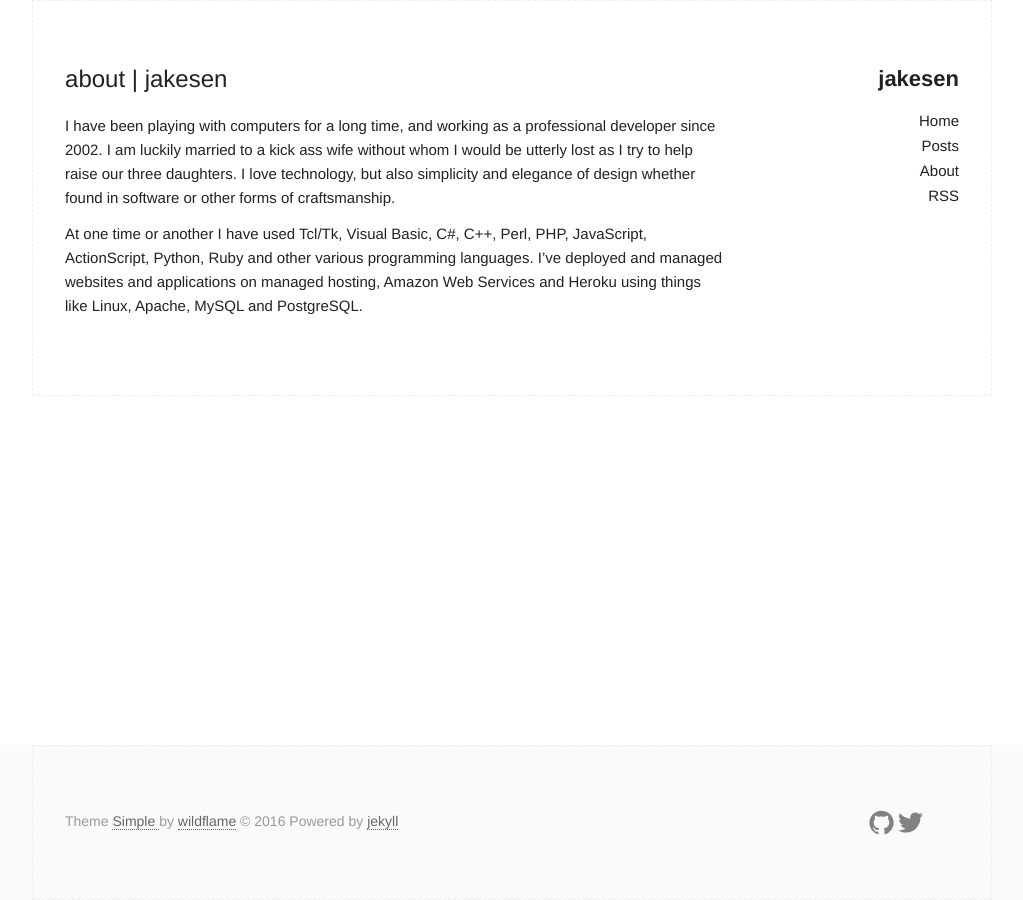
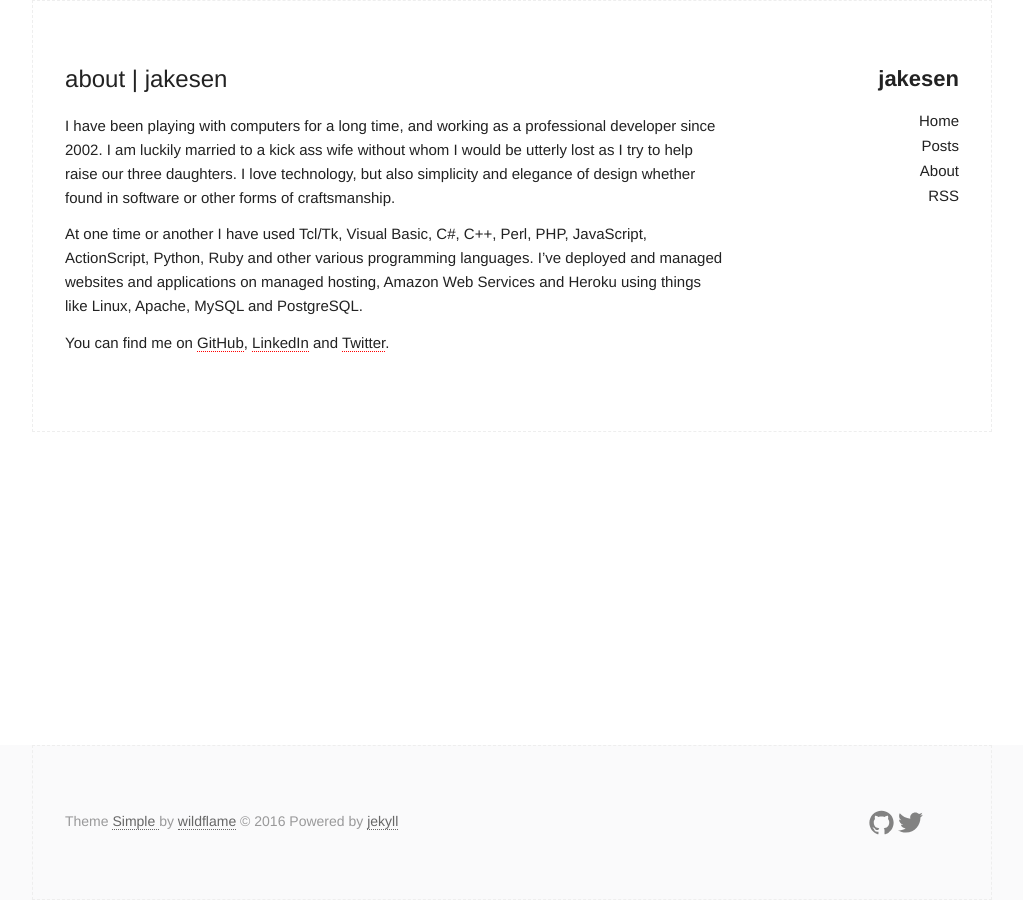
Before and after one commit to jakesen/jakesen.github.io, a Jekyll site: the page built from about.md, in a window 1280 px wide. Shown: the whole page, without its empty margins (128-1151 px from the left). Built offline with Jekyll 4.4.1, drawn with Linux system fonts in a browser that asks for light colours.

Commit message:
Update about page

```diff
--- a/about.md
+++ b/about.md
@@ -7,3 +7,9 @@ permalink: /about/
 I have been playing with computers for a long time, and working as a professional developer since 2002. I am luckily married to a kick ass wife without whom I would be utterly lost as I try to help raise our three daughters. I love technology, but also simplicity and elegance of design whether found in software or other forms of craftsmanship.
 
 At one time or another I have used Tcl/Tk, Visual Basic, C#, C++, Perl, PHP, JavaScript, ActionScript, Python, Ruby and other various programming languages. I've deployed and managed websites and applications on managed hosting, Amazon Web Services and Heroku using things like Linux, Apache, MySQL and PostgreSQL.
+
+You can find me on [GitHub][github-profile], [LinkedIn][linkedin-profile] and [Twitter][twitter-profile].
+
+[github-profile]:https://github.com/jakesen
+[linkedin-profile]:https://www.linkedin.com/in/jacob-senecal-b8789029/
+[twitter-profile]:https://twitter.com/jakesen
```
